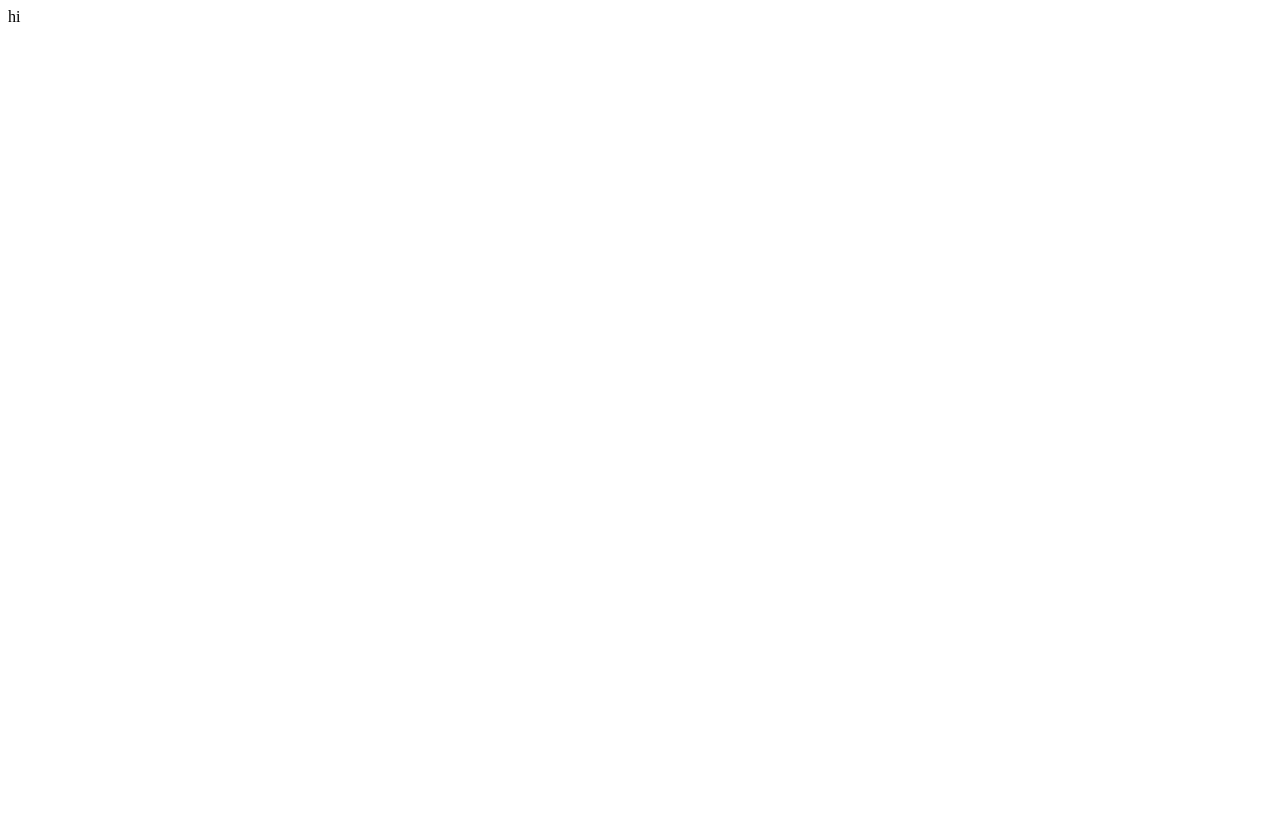
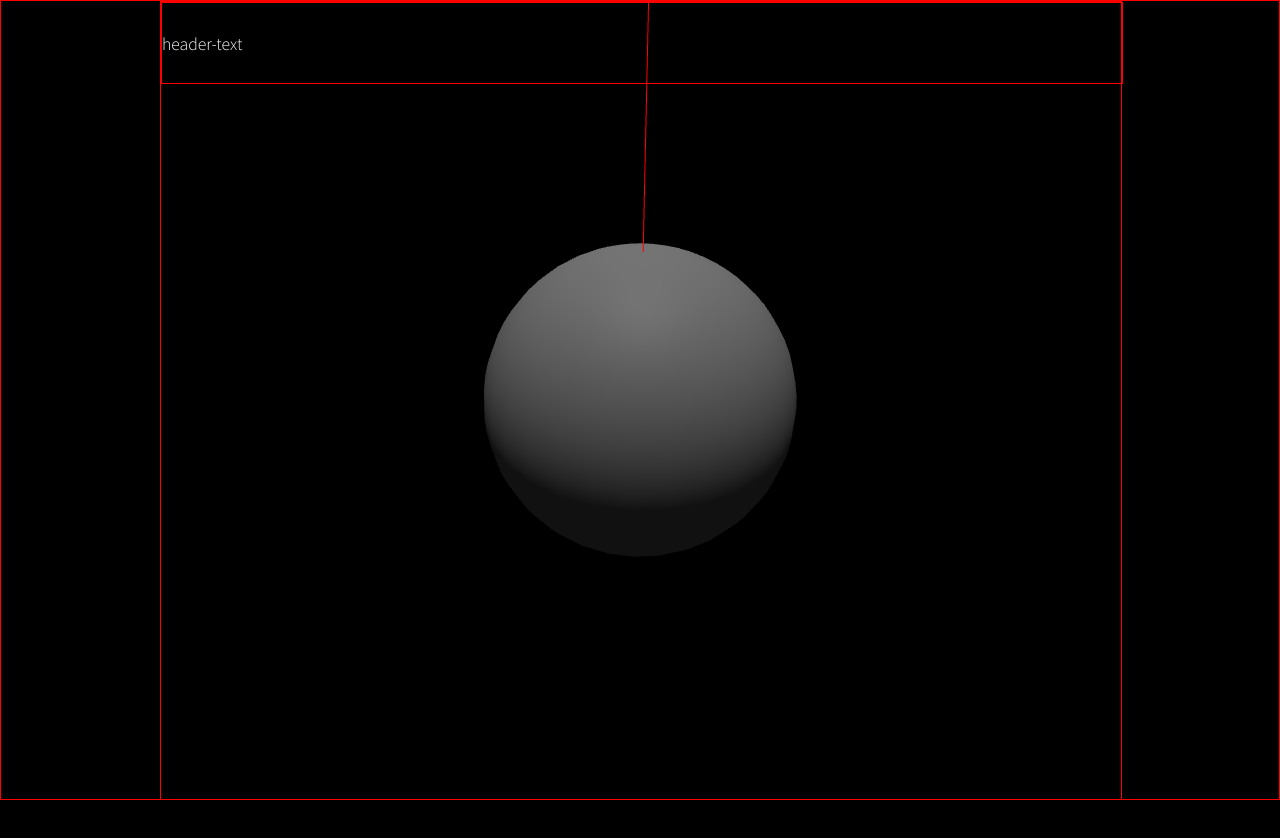
Before and after one commit to Andysimps0n/portfolio, a React (Vite) app in the folder pp/: page / in a window 1280 px wide. Shown: the top 838 px of the page. Before the commit the page ends 800 px from the top, so only its background shows below. Built offline with nearby package versions, Linux system fonts and the light colour scheme.

Commit message:
added html in hero.jsx via scrollControls

```diff
--- a/pp/src/App.css
+++ b/pp/src/App.css
@@ -0,0 +1,51 @@
+@import url('https://fonts.googleapis.com/css2?family=Noto+Sans+KR:wght@100..900&family=Rajdhani:wght@300;400;500;600;700&display=swap');
+body {
+    margin: 0;
+    background: black;
+    height: 300vh;
+    font-family: 'Noto Sans KR', sans-serif;
+
+}
+
+
+body::-webkit-scrollbar {
+    display: none;
+}
+
+html {
+    margin: 0;
+}
+
+
+#canvas-container {
+    height: 100vh;
+
+    border: 1px solid red;
+    box-sizing: border-box;
+}
+
+#hero-scroll-container {
+    width: 100vw;
+    height: 100vh;
+}
+
+.hero-scroll-wrapper {
+    width: 75%;
+    height: 100%;
+    margin: 0 auto;
+    border: 1px solid red;
+}
+
+.header {
+    width: 100%;
+    height: 10%;
+    border: 1px solid red;
+
+    display: flex;
+    align-items: center;
+}
+
+.name {
+    color: white;
+    font-weight: 200;
+}
--- a/pp/src/App.jsx
+++ b/pp/src/App.jsx
@@ -1,10 +1,14 @@
 import './App.css'
+import Hero from './components/Hero'
 
 function App() {
 
   return (
     <>
-      <div>hi</div>
+      <div id="canvas-container">
+        <Hero></Hero>
+
+      </div>
     </>
   )
 }
--- /dev/null
+++ b/pp/src/components/Hero.jsx
@@ -0,0 +1,60 @@
+import React, { useRef } from 'react'
+import { Canvas, useFrame } from '@react-three/fiber'
+import { OrbitControls, Scroll, ScrollControls, useHelper   } from '@react-three/drei'
+import { DirectionalLightHelper } from 'three'
+import HeroHTML from './HeroHTML';
+
+function Sphere() {
+    const sphereRef = useRef();
+    useFrame(()=>{
+        if (sphereRef.current) {
+            sphereRef.current.rotation.y += 0.005
+            // sphereRef.current.rotation.x += 0.005
+        }
+    })
+
+    return (
+        <mesh ref={sphereRef}>
+            <sphereGeometry args={[15, 32, 32]}></sphereGeometry>
+            <meshPhongMaterial  color="grey"></meshPhongMaterial>
+        </mesh>
+    )
+}
+
+function Light() {
+    const lightRef = useRef();
+    useHelper(lightRef, DirectionalLightHelper, 5, 'red')
+    return <directionalLight intensity={2} ref={lightRef} position={[0, 40, -1]} color="white"></directionalLight>
+
+}
+
+
+function Hero() {
+  return (
+    <>
+        <Canvas camera={{position : [30,30,30]}}>
+
+
+            <ScrollControls style={{ scrollbarWidth: 'none' }}>
+                <Scroll>
+                    <Sphere></Sphere>
+                </Scroll>
+                <Scroll html>
+                    <HeroHTML></HeroHTML>
+                </Scroll>
+
+            </ScrollControls>
+
+
+
+
+
+            <ambientLight intensity={0.25} />
+            <Light></Light>
+            <OrbitControls enableZoom={true}></OrbitControls>
+        </Canvas>
+    </>
+  )
+}
+
+export default Hero
--- /dev/null
+++ b/pp/src/components/HeroHTML.jsx
@@ -0,0 +1,17 @@
+import React from 'react'
+
+function HeroHTML() {
+  return (
+    <div id="hero-scroll-container">
+        <div className="hero-scroll-wrapper">
+            <div className="header">
+                <div className="name">header-text</div>
+            </div>
+            <div className="content"></div>
+            <div className="content"></div>
+        </div>
+    </div>
+  )
+}
+
+export default HeroHTML
```
